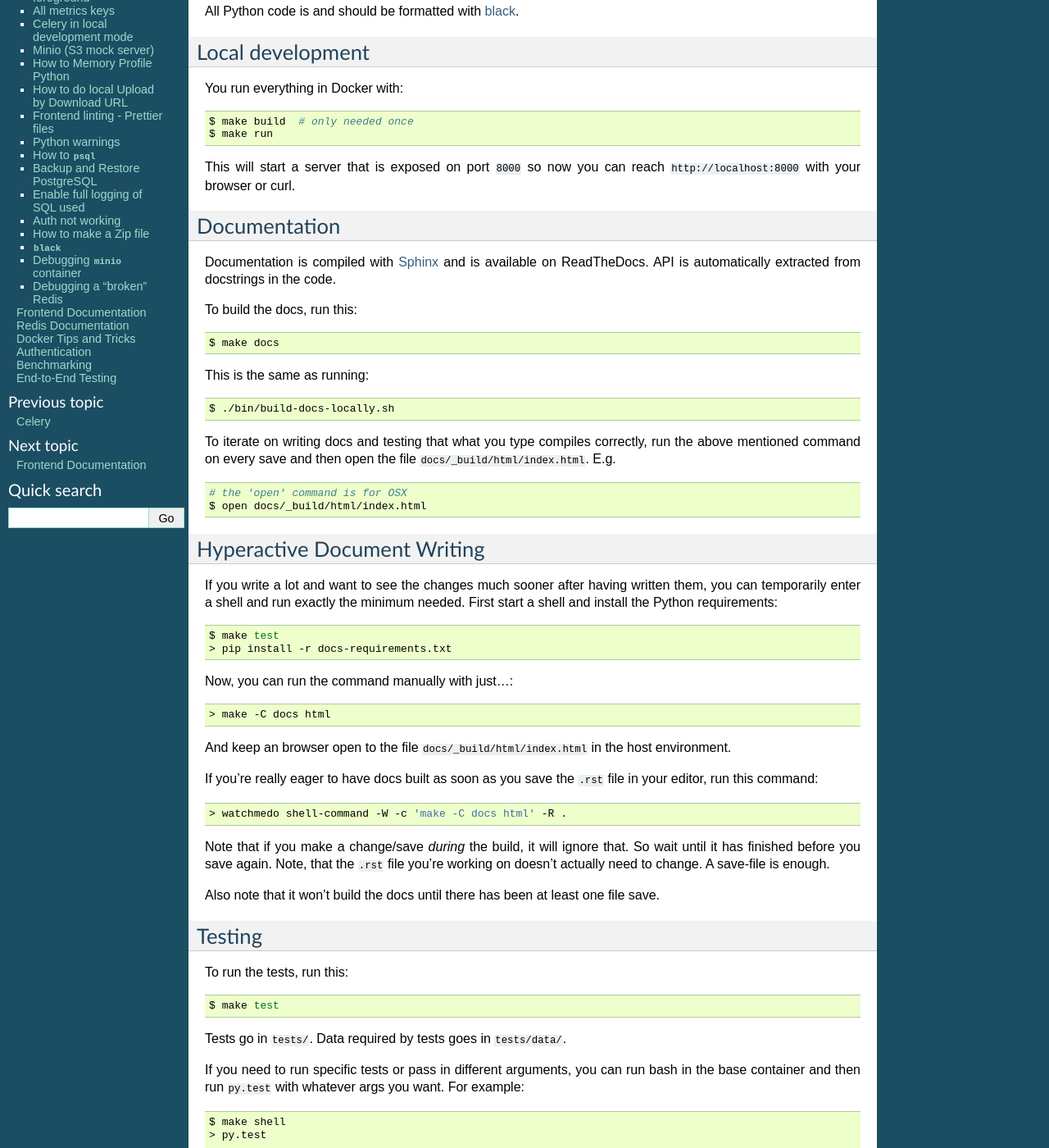
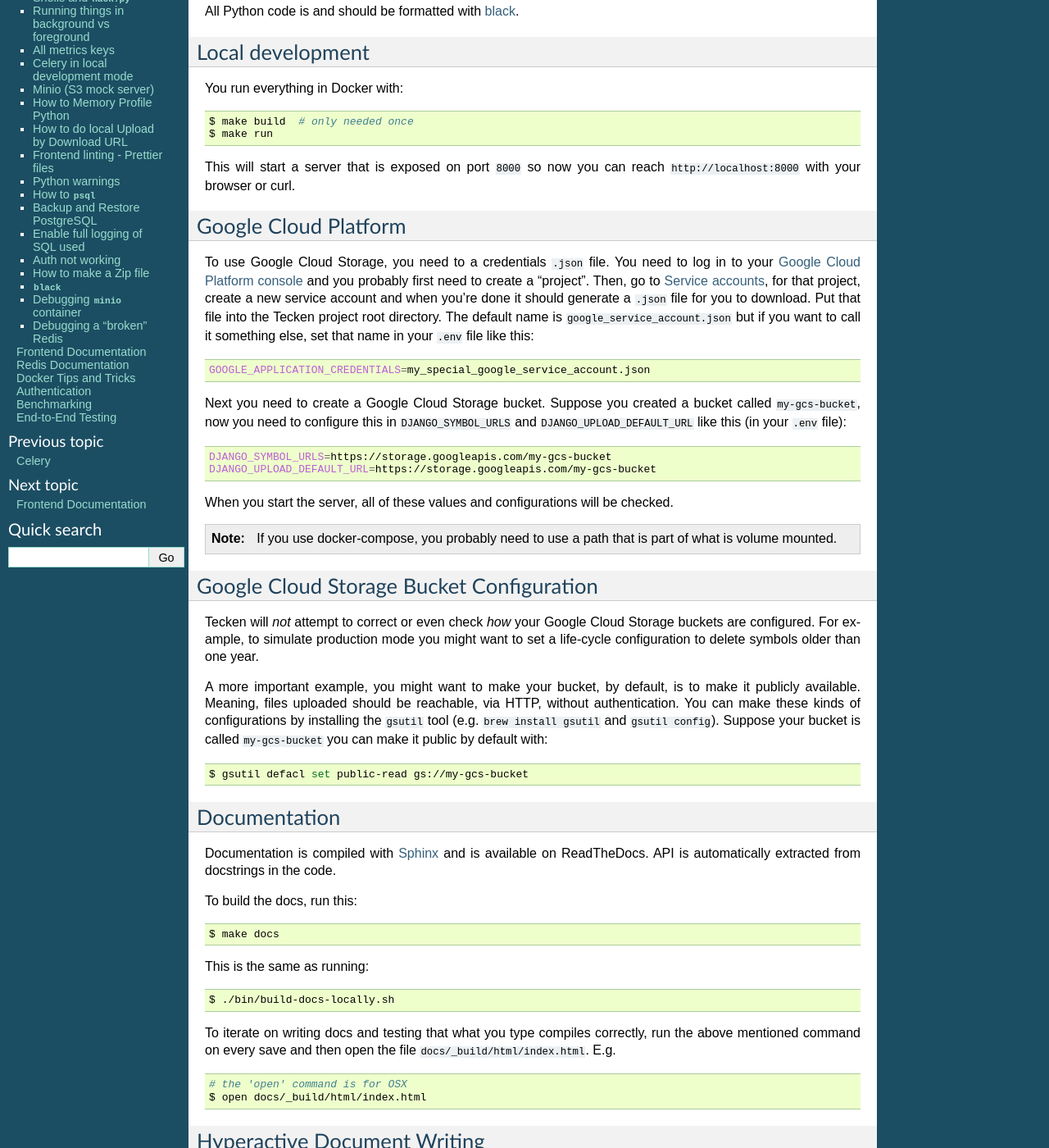
Before and after one commit to mozilla-services/tecken, a Sphinx documentation site: the page built from docs/dev.rst, in a window 1280 px wide and 1400 px high, scrolled down 495 px. Shown: the whole window at 82% size. Built offline with Sphinx 7.4.7, drawn with Linux system fonts in a browser that asks for light colours; some of the changed text lies outside the part shown.

Commit message:
Call it GOOGLE_APPLICATION_CREDENTIALS (#1234)
Fixes #1233

```diff
--- a/docs/dev.rst
+++ b/docs/dev.rst
@@ -41,6 +41,61 @@ You run everything in Docker with:
 
 This will start a server that is exposed on port ``8000`` so now you can
 reach ``http://localhost:8000`` with your browser or curl.
+
+Google Cloud Platform
+=====================
+
+To use Google Cloud Storage, you need to a credentials ``.json`` file.
+You need to log in to your
+`Google Cloud Platform console <https://console.cloud.google.com/>`_ and
+you probably first need to create a "project".
+Then, go to `Service accounts <https://console.cloud.google.com/iam-admin/serviceaccounts>`_,
+for that project, create a new service account and when you're done it should
+generate a ``.json`` file for you to download. Put that file into the Tecken
+project root directory. The default name is ``google_service_account.json``
+but if you want to call it something else, set that name in your ``.env`` file
+like this:
+
+.. code-block:: shell
+
+    GOOGLE_APPLICATION_CREDENTIALS=my_special_google_service_account.json
+
+Next you need to create a Google Cloud Storage bucket. Suppose you created
+a bucket called ``my-gcs-bucket``, now you need to configure this in
+``DJANGO_SYMBOL_URLS`` and ``DJANGO_UPLOAD_DEFAULT_URL`` like this (in
+your ``.env`` file):
+
+.. code-block:: shell
+
+    DJANGO_SYMBOL_URLS=https://storage.googleapis.com/my-gcs-bucket
+    DJANGO_UPLOAD_DEFAULT_URL=https://storage.googleapis.com/my-gcs-bucket
+
+When you start the server, all of these values and configurations will be
+checked.
+
+.. note:: If you use docker-compose, you probably need to use a path that is
+          part of what is volume mounted.
+
+Google Cloud Storage Bucket Configuration
+=========================================
+
+Tecken will *not* attempt to correct or even check *how* your Google Cloud
+Storage buckets are configured. For example, to simulate production mode
+you might want to set a life-cycle configuration to delete symbols older
+than one year.
+
+A more important example, you might want to make your bucket, by default,
+is to make it publicly available. Meaning, files uploaded should
+be reachable, via HTTP, without authentication. You can make these
+kinds of configurations by installing the ``gsutil`` tool
+(e.g. ``brew install gsutil`` and ``gsutil config``).
+Suppose your bucket is called ``my-gcs-bucket`` you can make it
+public by default with:
+
+.. code-block:: shell
+
+    $ gsutil defacl set public-read gs://my-gcs-bucket
+
 
 Documentation
 =============
```
Also changed, not shown: docs/configuration.rst (+18 -0 lines), 4 other files.
